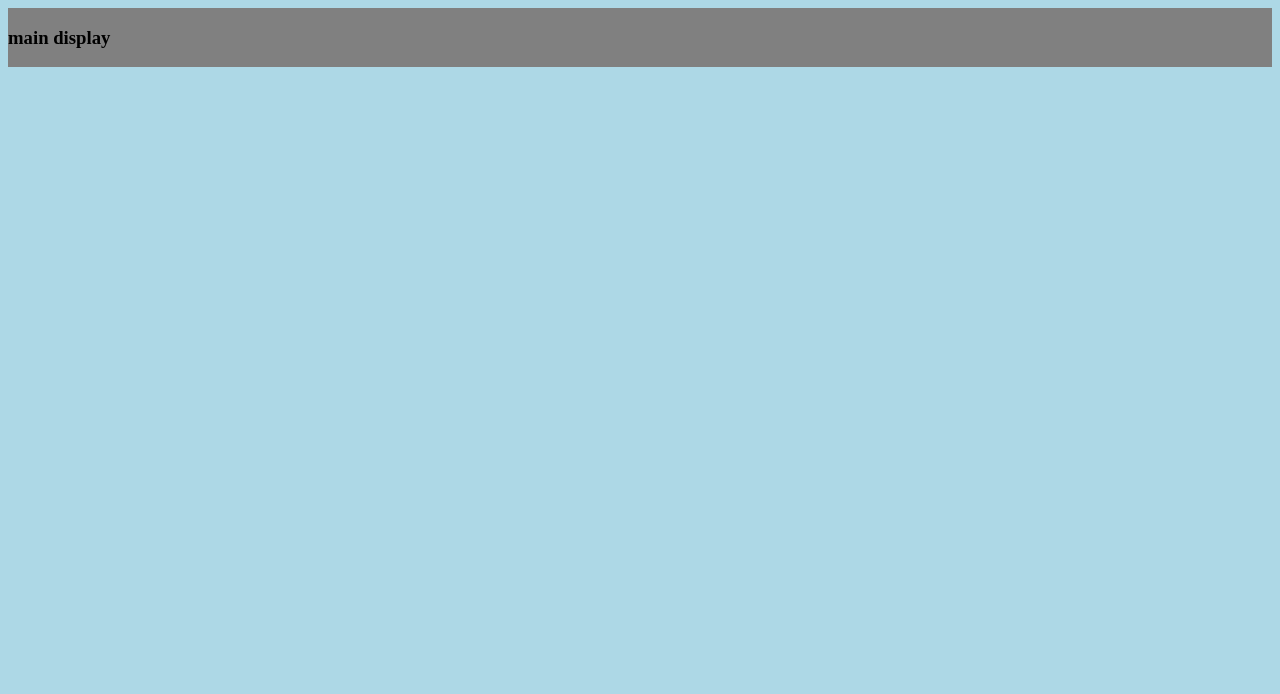
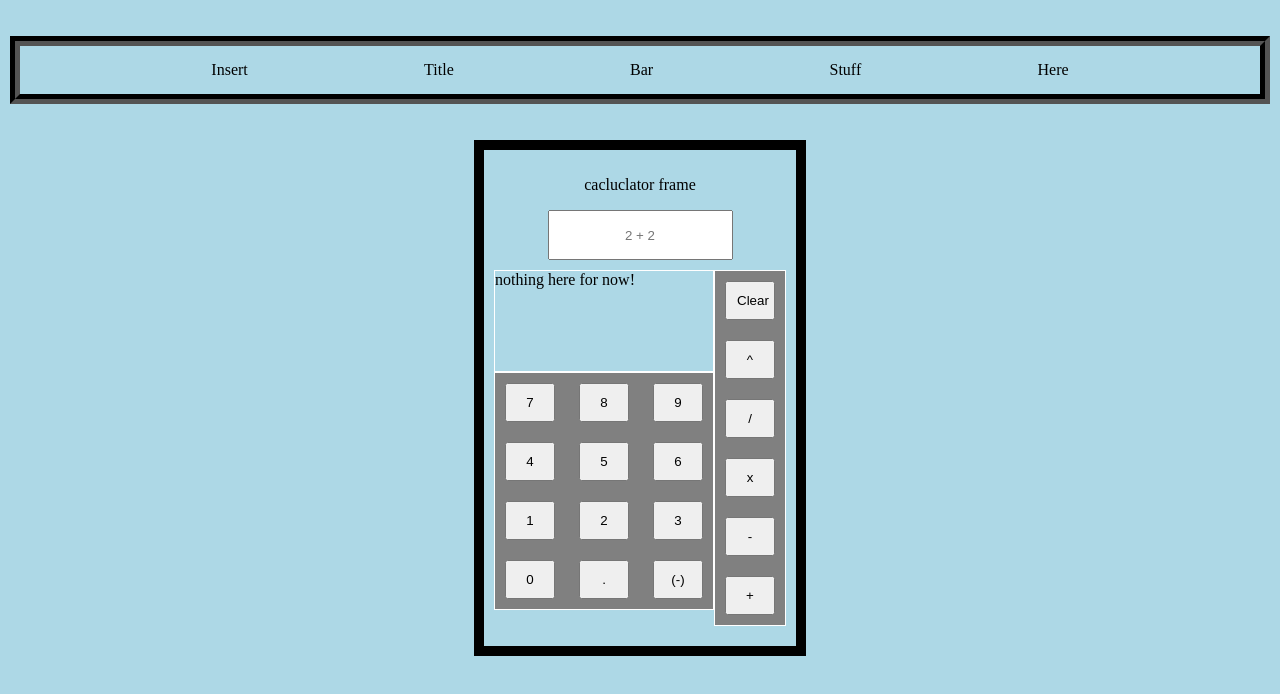
Before and after one commit to bagofantelopes/odin_calculator, a plain HTML site: page index.html in a window 1280 px wide. Drawn offline with Linux system fonts and the light colour scheme.

Commit message:
html skeleton nearly done

```diff
--- a/index.html
+++ b/index.html
@@ -10,14 +10,64 @@
 </head>
 <body>
     <header>
-
+        <ul>
+            <li>Insert</li>
+            <li>Title</li>
+            <li>Bar</li>
+            <li>Stuff</li>
+            <li>Here</li>
+        </ul>
     </header>
 
     <div class="main">
-        <div class="cacluclator-frame">
-            <div id="main-display">
-                <h3>main display</h3>
+        <div class="calculator-frame">
+            <p>cacluclator frame</p>
+            <div id="mainCalcDisplay">
+                <input type="text" placeholder="2 + 2"></input>
             </div>
+
+            <div class="controls-container">
+                <div class="sub-controls-container">
+                    <div class="advanced-operations-container">
+                        nothing here for now!
+                    </div>
+
+                    <div class="num-buttons-container">
+                        <div class="horizontal-container">
+                            <button id="seven">7</button>
+                            <button id="eight">8</button>
+                            <button id="nine">9</button>
+                        </div>
+                        <div class="horizontal-container">
+                            <button id="four">4</button>
+                            <button id="five">5</button>
+                            <button id="six">6</button>
+                        </div>
+                        <div class="horizontal-container">
+                            <button id="one">1</button>
+                            <button id="two">2</button>
+                            <button id="three">3</button>
+                        </div>
+                        <div class="horizontal-container">
+                            <button id="zero">0</button>
+                            <button id="decimal">.</button>
+                            <button id="negative">(-)</button>
+                        </div>
+                    </div>
+                </div>
+
+
+                <div class="operands-buttons-container">
+                    <button id="clear-btn">Clear</button>
+                    <button id="pow-btn">^</button>
+                    <button id="division-btn">/</button>
+                    <button id="multiplication-btn">x</button>
+                    <button id="subtraction-btn">-</button>
+                    <button id="addition-btn">+</button>
+                </div>
+            </div>
+
+
         </div>
     </div>
 
--- a/style.css
+++ b/style.css
@@ -1,9 +1,78 @@
 body {
     background-color: lightblue;
+    padding: 10px;
+    margin: 10px auto;
+}
+
+header ul{
+    display: flex;
+    flex-direction: row;
+    align-items: center;
+    justify-content: space-evenly;
+    list-style: none;
+    border: 10px groove black;
+    padding: 15px;
 }
 
 .main {
+    display: flex;
+    justify-content: center;
+    align-items: center;
+}
+
+.calculator-frame {
+    border: 10px solid black;
+    display: flex;
+    flex-direction: column;
+    justify-content: center;
+    align-items: center;
+    padding: 10px 10px;
+    margin: 20px auto;
+}
+
+#mainCalcDisplay {
+    display: inherit;
+    justify-content: center;
+    width: 100%;
+    height: 50px;
+}
+
+#mainCalcDisplay input {
+    text-align: center;
+}
+
+.controls-container {
+    display: flex;
+    justify-content: center;
+    margin: 10px auto;
+    align-self: stretch;
+}
+
+.controls-container button {
+    width: 50px;
+    margin: 10px;
+    padding: 10px;
+}
+
+.operands-buttons-container {
+    border: 1px solid white;
     background-color: grey;
     display: flex;
+    flex-direction: column;
+}
 
+.num-buttons-container {
+    border: 1px solid white;
+    background-color: grey;
+    min-height: 100%;
+    align-items: stretch;
 }
+
+.advanced-operations-container {
+    border: 1px solid white;
+    height: 100px;
+}
+
+.sub-controls-container {
+    height: max-content;
+}
```
